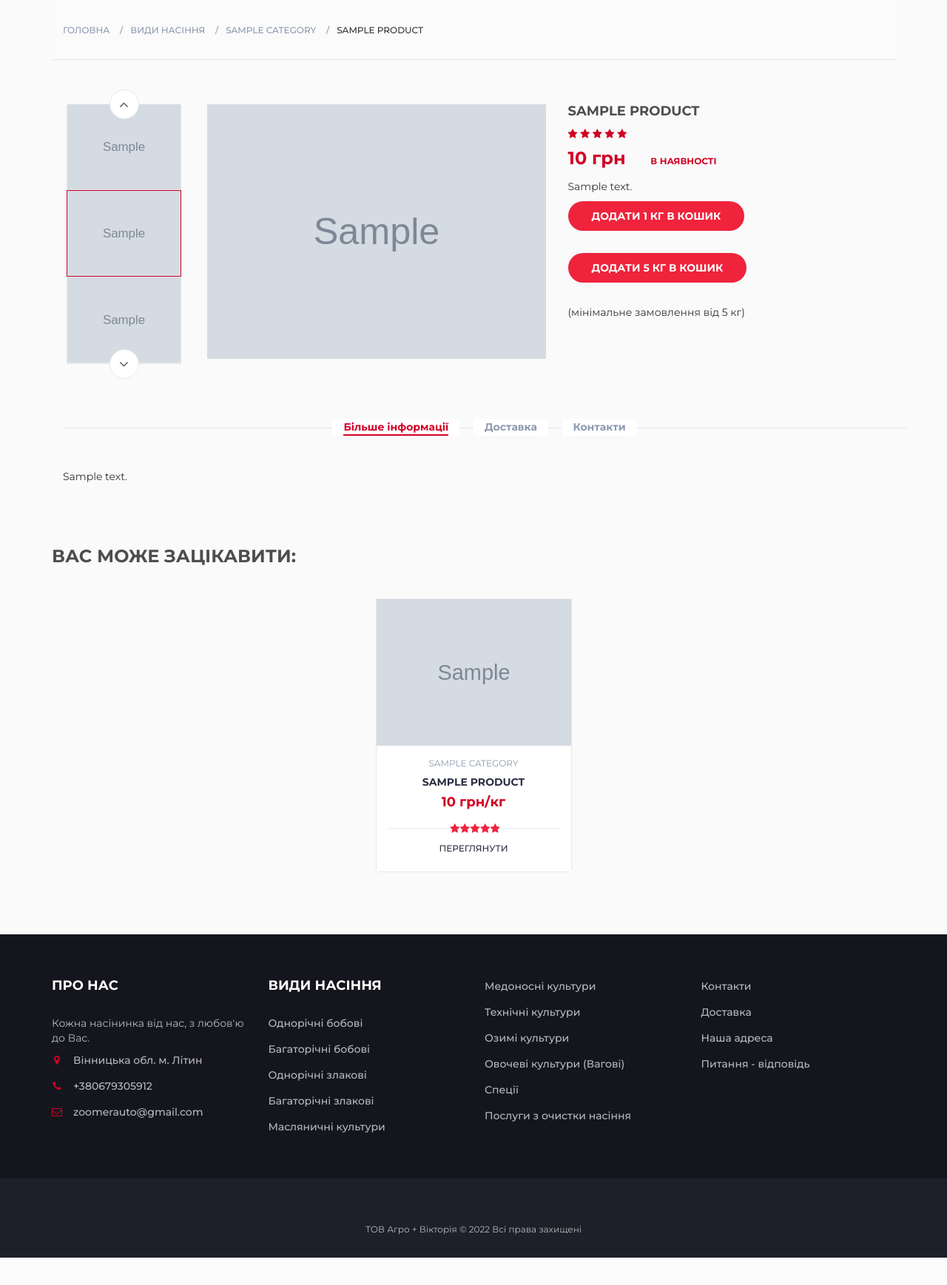
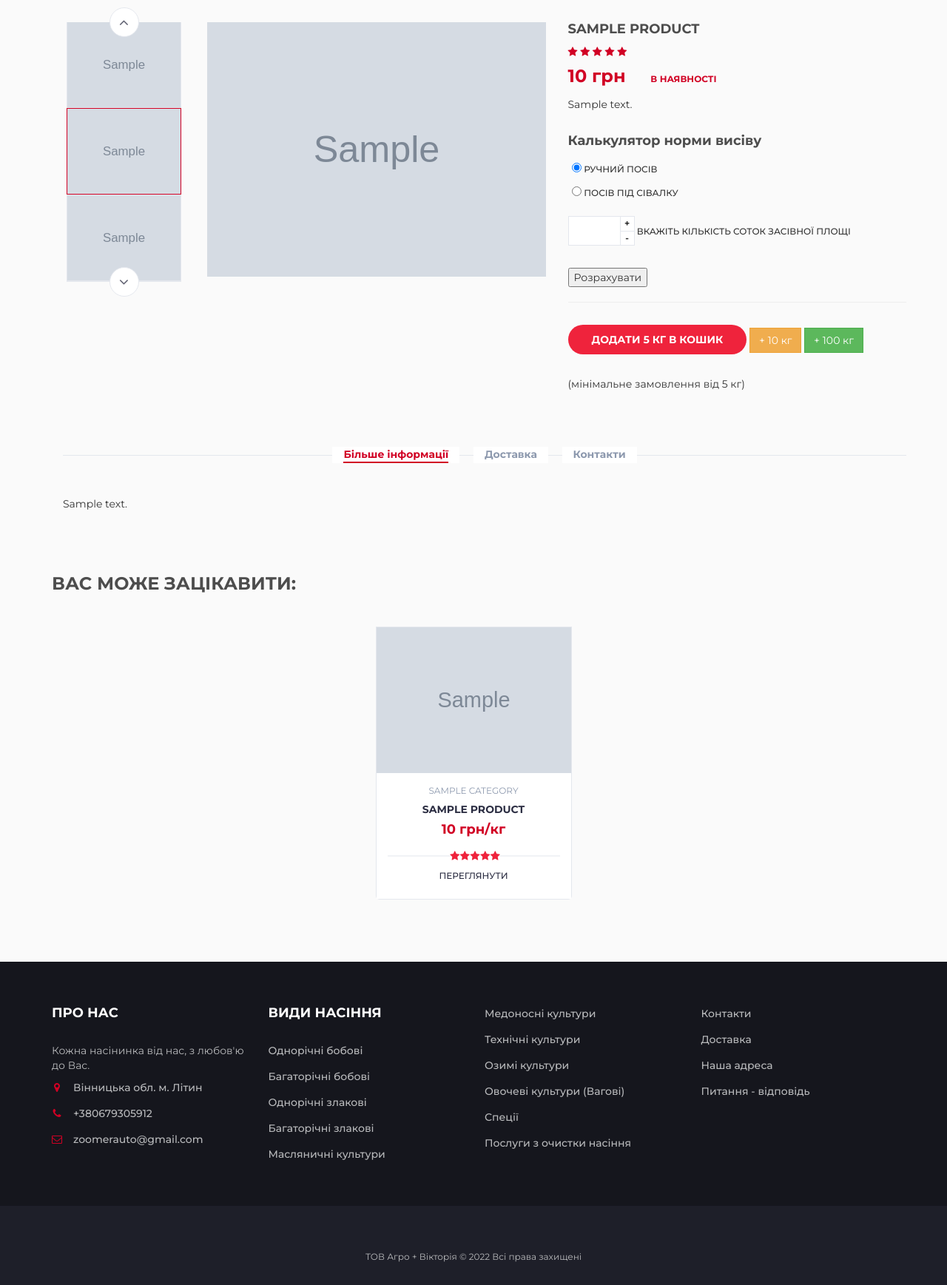
Before and after one commit to Astrogor4ik/Agroviktoria, a Django app: a page that uses agroviktoria/seed/templates/seed/product.html in a window 1280 px wide. Shown: the part 207-1944 px from the top of the page at 74% size. Before the commit the page ends 1907 px from the top, so only its background shows below. Run offline with Django 4.2, Linux system fonts and the light colour scheme; tables that the repository leaves empty hold one stand-in row (values such as "Sample post"); grey boxes marked "Sample" are stand-in pictures; some libraries are stand-ins or nearby versions.

Commit message:
Додано калькулятор нормы висіву насіння і його вдосконалення від базового, апгрейд кошика та очистки насіння.

```diff
--- a/agroviktoria/seed/templates/seed/clean_seed.html
+++ b/agroviktoria/seed/templates/seed/clean_seed.html
@@ -8,7 +8,7 @@
     <div class="container">
         <!-- row -->
         <div class="row">
-            <p><h2>Очистка насіння.</h2></p>
+            <p><h1>Очистка насіння. Пектус. Навантаження в біг-беги.</h1></p>
             <p><h3><strong>Як відбувається очищення насіння</strong></h3></p>
                 <p>У роботі ми використовуємо надійну очисну та калібрувальну техніку і пропонуємо обробку на наступних
                 типах обладнання:</p>
--- a/agroviktoria/seed/templates/seed/product.html
+++ b/agroviktoria/seed/templates/seed/product.html
@@ -4,28 +4,28 @@
 
 {% block content %}
 <!-- BREADCRUMB -->
-<div id="breadcrumb" class="section">
-    <!-- container -->
-    <div class="container">
-        <!-- row -->
-        <div class="row">
-            <div class="col-md-12">
-                <ul class="breadcrumb-tree">
-                    <li><a href="{% url 'index' %}">Головна</a></li>
-                    <li><a href="{% url 'store' %}">Види насіння</a></li>
-                    <li><a href="{% url 'store' %}">{{pub.cat}}</a></li>
+<!--<div id="breadcrumb" class="section">-->
+<!--    &lt;!&ndash; container &ndash;&gt;-->
+<!--    <div class="container">-->
+<!--        &lt;!&ndash; row &ndash;&gt;-->
+<!--        <div class="row">-->
+<!--            <div class="col-md-12">-->
+<!--                <ul class="breadcrumb-tree">-->
+<!--                    <li><a href="{% url 'index' %}">Головна</a></li>-->
+<!--                    <li><a href="{% url 'store' %}">Види насіння</a></li>-->
+<!--                    <li><a href="{% url 'store' %}">{{pub.cat}}</a></li>-->
 
 
 
 
-                    <li class="active">{{pub.name_prod}}</li>
-                </ul>
-            </div>
-        </div>
-        <!-- /row -->
-    </div>
-    <!-- /container -->
-</div>
+<!--                    <li class="active">{{pub.name_prod}}</li>-->
+<!--                </ul>-->
+<!--            </div>-->
+<!--        </div>-->
+<!--        &lt;!&ndash; /row &ndash;&gt;-->
+<!--    </div>-->
+<!--    &lt;!&ndash; /container &ndash;&gt;-->
+<!--</div>-->
 <!-- /BREADCRUMB -->
 
 <!-- SECTION -->
@@ -92,7 +92,7 @@
                             <i class="fa fa-star"></i>
                             <i class="fa fa-star"></i>
                         </div>
-                        <!--a class="review-link" href="#">10 Review(s) | Add your review</a-->
+<!--                        &lt;!&ndash;a class="review-link" href="#">10 Review(s) | Add your review</a&ndash;&gt;-->
                     </div>
 
                     <div>
@@ -103,14 +103,80 @@
                         <span class="product-available">В наявності</span>
                     </div>
                     <p>{{pub.content | truncatewords:70}}</p>
+                    <form action="{{ request.path }}" method="post">
+                        {% csrf_token %}
+                        <div class="product-options">
+                            {% if res <= 0 %}
+                            {%else%}
+                            <h4>Норма висіву для вказанної прощі: {{res}} кг</h4>
+                            (рекомендована)
+                            <hr>
+                            {%endif%}
+
+                            <h4>Калькулятор норми висіву </h4>
+                            <div class="form-field">
+                                <input class="form-check-input" type="radio" name="rate_val" id="exampleRadios1"
+                                    value="{{pub.landing_rate}}" checked>
+                                <label class="form-check-label" for="exampleRadios1">
+                                    Ручний посів
+                                </label>
+                            </div>
+                            <div class="form-field">
+                                <input class="form-check-input" type="radio" name="rate_val" id="exampleRadios2"
+                                    value="{{pub.seeder_landing_rate}}">
+                                <label class="form-check-label" for="exampleRadios2">
+                                    Посів під сівалку
+                                </label>
+                            </div>
+                            <br>
+                            <div class="add-to-cart">
+                                <div class="qty-label">
+
+                                    <br>
+                                    <div class="input-number">
+                                        <input type="number" name="acre_val">
+                                        <span class="qty-up">+</span>
+                                        <span class="qty-down">-</span>
+                                    </div>
+                                    Вкажіть кількість соток засівної площі
+                                </div>
+                            </div>
+
+<!--                            <div class="form-field">-->
+<!--                                <input class="form-check-input" type="radio" name="rate_val" id="exampleRadios1"-->
+<!--                                    value="{{pub.landing_rate}}" checked>-->
+<!--                                <label class="form-check-label" for="exampleRadios1">-->
+<!--                                    Ручний посів-->
+<!--                                </label>-->
+<!--                            </div>-->
+<!--                            <div class="form-field">-->
+<!--                                <input class="form-check-input" type="radio" name="rate_val" id="exampleRadios2"-->
+<!--                                    value="{{pub.price}}">-->
+<!--                                <label class="form-check-label" for="exampleRadios2">-->
+<!--                                    Посів під сівалку-->
+<!--                                </label>-->
+<!--                            </div>-->
+
+
+
+                            <input type="submit" value="Розрахувати" >
+                            <hr>
+
+                        </div>
+                    </form>
 
 
 
                     <div class="add-to-cart">
-                    <button data-product={{pub.pk}} data-action="add" class="add-to-cart-btn update-cart"><i  class="fa fa-shopping-cart"></i> Додати 1 кг в кошик </button>
+<!--                        <button data-product={{pub.pk}} data-action="remove3" class="btn btn-success update-cart"><i></i>- 100</button>-->
+<!--                        <button data-product={{pub.pk}} data-action="remove2" class="btn btn-warning update-cart"><i></i>- 10</button>-->
+                        <button data-product={{pub.pk}} data-action="add4" class="add-to-cart-btn update-cart"><i  class="fa fa-shopping-cart"></i>Додати 5 кг в кошик</button>
+<!--                        <button data-product={{pub.pk}} data-action="add4" class="btn btn-warning update-cart"><i></i>+5кг</button>-->
+                        <button data-product={{pub.pk}} data-action="add2" class="btn btn-warning update-cart"><i></i>+ 10 кг</button>
+                        <button data-product={{pub.pk}} data-action="add3" class="btn btn-success update-cart"><i></i>+ 100 кг</button>
                     </div>
                     <div class="add-to-cart">
-                    <button data-product={{pub.pk}} data-action="add2" class="add-to-cart-btn update-cart"><i  class="fa fa-shopping-cart"></i> Додати 5 кг в кошик </button>
+
                     </div>
                     (мінімальне замовлення від 5 кг)
 
--- a/agroviktoria/seed/views.py
+++ b/agroviktoria/seed/views.py
@@ -113,10 +113,19 @@ def updateItem(request):
     if action == "add":
         orderItem.quantity = (orderItem.quantity + 1)
     elif action == "add2":
+        orderItem.quantity = (orderItem.quantity + 10)
+    elif action == "add3":
+        orderItem.quantity = (orderItem.quantity + 100)
+    elif action == "add4":
         orderItem.quantity = (orderItem.quantity + 5)
     elif action == "remove":
         orderItem.quantity = (orderItem.quantity - 1)
-
+    elif action == "remove2":
+        orderItem.quantity = (orderItem.quantity - 10)
+    elif action == "remove3":
+        orderItem.quantity = (orderItem.quantity - 100)
+    elif action == "remove4":
+        orderItem.quantity = (orderItem.quantity - 5)
     orderItem.save()
     if orderItem.quantity <= 0:
         orderItem.delete()
@@ -130,13 +139,22 @@ def show_post(request, prod_slug):
     cartItems = data['cartItems']
     categories = Category.objects.all()
     products = Product.objects.all().select_related('cat')
-
+    if request.method == 'POST':
+        try:
+            acre_val = int(request.POST.get('acre_val', False))
+            rate_val = int(request.POST.get('rate_val', False))
+            res = acre_val * rate_val
+        except:
+            return redirect('store')
+    else:
+        res = 0
     context = {'pub': pub,
                'products': products,
                'categories': categories,
                'menu': menu,
                'cartItems': cartItems,
                'cat_selected': 0,
+               "res": res
 
                }
     return render(request, 'seed/product.html', context)
--- a/agroviktoria/static/js/cart.js
+++ b/agroviktoria/static/js/cart.js
@@ -27,6 +27,20 @@ function addCookieItem(productId, action){
     }
     if (action == 'add2'){
         if (cart[productId] == undefined){
+            cart[productId] = {'quantity':10}
+        }else{
+           cart[productId]['quantity'] += 10
+        }
+    }
+    if (action == 'add3'){
+        if (cart[productId] == undefined){
+            cart[productId] = {'quantity':100}
+        }else{
+           cart[productId]['quantity'] += 100
+        }
+    }
+    if (action == 'add4'){
+        if (cart[productId] == undefined){
             cart[productId] = {'quantity':5}
         }else{
            cart[productId]['quantity'] += 5
@@ -34,6 +48,33 @@ function addCookieItem(productId, action){
     }
     if (action == 'remove'){
         cart[productId]['quantity'] -= 1
+
+        if(cart[productId]['quantity'] <= 0){
+            console.log('Remove Item')
+            delete cart[productId]
+
+        }
+    }
+    if (action == 'remove2'){
+        cart[productId]['quantity'] -= 10
+
+        if(cart[productId]['quantity'] <= 0){
+            console.log('Remove Item')
+            delete cart[productId]
+
+        }
+    }
+    if (action == 'remove3'){
+        cart[productId]['quantity'] -= 100
+
+        if(cart[productId]['quantity'] <= 0){
+            console.log('Remove Item')
+            delete cart[productId]
+
+        }
+    }
+    if (action == 'remove4'){
+        cart[productId]['quantity'] -= 5
 
         if(cart[productId]['quantity'] <= 0){
             console.log('Remove Item')
```
Also changed, not shown: agroviktoria/seed/templates/seed/cart.html (+29 -6 lines).
